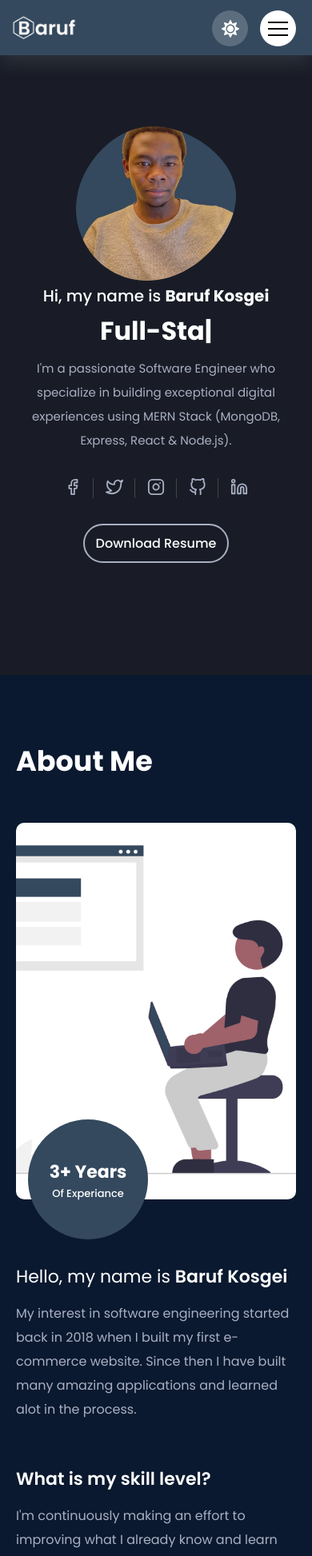
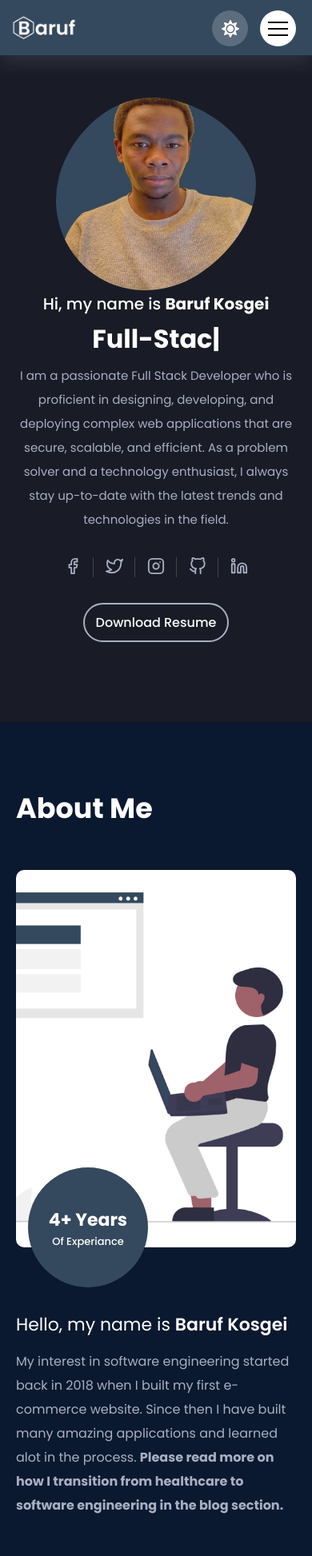
Before and after one commit to KBaruf/personal-website, a React (Create React App) app: page / in a window 390 px wide. Shown: the top 1946 px of the page at 80% size. Built offline with nearby package versions, Linux system fonts and the light colour scheme.

Commit message:
chore: update resume and profile description

```diff
--- a/package.json
+++ b/package.json
@@ -8,7 +8,6 @@
     "@testing-library/react": "^11.1.0",
     "@testing-library/user-event": "^12.1.10",
     "aos": "^2.3.4",
-    "node-sass": "^6.0.0",
     "react": "^18.0.0",
     "react-animated-cursor": "^2.2.0",
     "react-dom": "^18.0.0",
@@ -23,6 +22,7 @@
     "react-tooltip": "^4.2.21",
     "react-transition-group": "^4.4.2",
     "react-typed": "^1.2.0",
+    "sass": "^1.58.0",
     "slick-carousel": "^1.8.1",
     "tsparticles": "^1.34.0",
     "web-vitals": "^1.0.1"
--- a/src/assets/scss/main/_style.scss
+++ b/src/assets/scss/main/_style.scss
@@ -2796,16 +2796,16 @@ a {
   }
 }
 .img-shape {
-  width: 300px;
-  height: 300px;
+  width: 400px;
+  height: 400px;
   margin: 0 auto 15px;
   @media screen and (max-width: 1599px) {
-    width: 245px;
-    height: 245px;
+    width: 300px;
+    height: 300px;
   }
   @media screen and (max-width: 768px) {
-    width: 200px;
-    height: 200px;
+    width: 250px;
+    height: 250px;
   }
   img {
     -webkit-mask-position: center center;
--- a/src/components/about/About.jsx
+++ b/src/components/about/About.jsx
@@ -24,7 +24,9 @@ const About = () => {
               <h3>
                 Hello, my name is <span>Baruf Kosgei</span>
               </h3>
-              <p>My interest in software engineering started back in 2018 when I built my first e-commerce website. Since then I have built many amazing applications and learned alot in the process. </p>
+              <p>
+                My interest in software engineering started back in 2018 when I built my first e-commerce website. Since then I have built many amazing applications and learned alot in the process. <strong>Please read more on how I transition from healthcare to software engineering in the blog section.</strong>
+              </p>
             </div>
             <div className='my_skills'>
               <h3 className='title'>What is my skill level?</h3>
@@ -59,7 +61,7 @@ const About = () => {
 
               <div className='experience' data-aos='fade-up' data-aos-duration='1200' data-aos-delay='300'>
                 <div className='info'>
-                  <h3>3+ Years</h3>
+                  <h3>4+ Years</h3>
                   <span>Of Experiance</span>
                 </div>
               </div>
--- a/src/components/about/Education.jsx
+++ b/src/components/about/Education.jsx
@@ -1,13 +1,13 @@
 import React from 'react';
 
 const educationContent = [
-  {
-    year: 'current',
-    // degree: "ENGINEERING DEGREE",
-    institute: 'UNIVERSITY OF WEST FLORIDA (online) ',
-    details: `Masters of Science in Computer Science
-`,
-  },
+  //   {
+  //     year: 'current',
+  //     // degree: "ENGINEERING DEGREE",
+  //     institute: 'UNIVERSITY OF WEST FLORIDA (online) ',
+  //     details: `Masters of Science in Computer Science
+  // `,
+  //   },
   {
     year: '2019 – 2021',
     // degree: 'MASTER DEGREE',
--- a/src/components/about/Experience.jsx
+++ b/src/components/about/Experience.jsx
@@ -9,13 +9,13 @@ const experienceContent = [
 HTML, Firebase, and Formspree.`,
   },
   {
-    year: 'Dec 2019 – May 2021',
+    year: 'Dec 2020 – May 2021',
     position: ' WordPress Developer',
     compnayName: 'Freelancer',
     details: `Worked with clients to generate and customize wordpress sites and implemented various upsell and security plugins.`,
   },
   {
-    year: 'Sep 2020 – Apr 2021',
+    year: 'Sep 2018 – Apr 2020',
     position: 'Marketing Technologist',
     companyName: 'Howard Johnson Hotel',
     details: `Implemented Customer Relationship Management tools and built marketing assests such as emails templates and landing pages.
--- a/src/components/header/Sidebar.jsx
+++ b/src/components/header/Sidebar.jsx
@@ -12,7 +12,7 @@ const sidebarContent = [
   { icon: 'human', itemName: 'About', itemRoute: '#about', activeClass: '' },
   {
     icon: 'portfolio',
-    itemName: 'Portfolio',
+    itemName: 'Projects',
     itemRoute: '#portfolio',
     activeClass: '',
   },
--- a/src/components/portfolio/Portfolio.jsx
+++ b/src/components/portfolio/Portfolio.jsx
@@ -70,8 +70,8 @@ const Portfolio = () => {
             <div className='list_inner'>
               <div className='image'>
                 <a href='https://fitwork.netlify.app/' target='_blank' rel='noreferrer' className='details'>
-                  <img src='img/portfolio/fitwork.png' data-tip data-for='fitWork' alt='portfolio' />
-                  <ReactTooltip id='mapty' place='bottom' type='light' effect='float' className='tooltip-wrapper'>
+                  <img src='img/portfolio/fitwork.png' data-tip data-for='fitwork' alt='portfolio' />
+                  <ReactTooltip id='fitwork' place='bottom' type='light' effect='float' className='tooltip-wrapper'>
                     <div>
                       <h5>FitWork</h5>
                     </div>
@@ -111,9 +111,7 @@ const Portfolio = () => {
                   </ReactTooltip>
                 </a>
               </div>
-              <p>
-                Job tracking application build using React. Performs user authentication and displays stats of all jobs applied in area chart or bar chart. <strong>In the process of updating and improving its functionality</strong>{' '}
-              </p>
+              <p>Job tracking application build using React. Performs user authentication and displays stats of all jobs applied in area chart or bar chart.</p>
             </div>
           </li>{' '}
           {/* End li */}
--- a/src/components/slider/Hero.jsx
+++ b/src/components/slider/Hero.jsx
@@ -6,7 +6,7 @@ const heroContent = {
   shapeImage: 'hero-shape',
   heroImage: '5',
   name: 'Baruf Kosgei',
-  description: `I'm a passionate Software Engineer who specialize in building exceptional digital experiences using MERN Stack (MongoDB, Express, React & Node.js). `,
+  description: `I am a passionate Full Stack Developer who is proficient in designing, developing, and deploying complex web applications that are secure, scalable, and efficient. As a problem solver and a technology enthusiast, I always stay up-to-date with the latest trends and technologies in the field. `,
 };
 
 const Hero = () => {
@@ -23,7 +23,7 @@ const Hero = () => {
           </h5>
           <h1 className='name' data-aos='fade-up' data-aos-duration='1200' data-aos-delay='200'>
             <span className='typer-toper'>
-              <ReactTyped loop typeSpeed={150} backSpeed={60} strings={['Software Engineer', 'Full-Stack Engineer']} smartBackspace shuffle={false} backDelay={1} fadeOut={false} fadeOutDelay={100} loopCount={0} showCursor cursorChar='|' />
+              <ReactTyped loop typeSpeed={150} backSpeed={60} strings={['Software Engineer', 'Full-Stack Developer']} smartBackspace shuffle={false} backDelay={1} fadeOut={false} fadeOutDelay={100} loopCount={0} showCursor cursorChar='|' />
             </span>
           </h1>
           <p className='text' data-aos='fade-up' data-aos-duration='1200' data-aos-delay='300'>
--- a/src/views/home.jsx
+++ b/src/views/home.jsx
@@ -59,8 +59,8 @@ const Home = () => {
       <div className='edina_tm_portfolio' id='portfolio'>
         <div className='container'>
           <div className='edina_tm_title'>
-            <h3>Portfolio</h3>
-            <p>Some of the projects I have recently worked on</p>
+            <h3>Projects</h3>
+            <p>To help learn and solidify my understanding of various technologies, I design and build variety of projects including the following:</p>
           </div>
           {/* End edian_tm_title */}
           <Portfolio />
```
Also changed, not shown: 2 other files (tests, documents, lock files or other folders).
